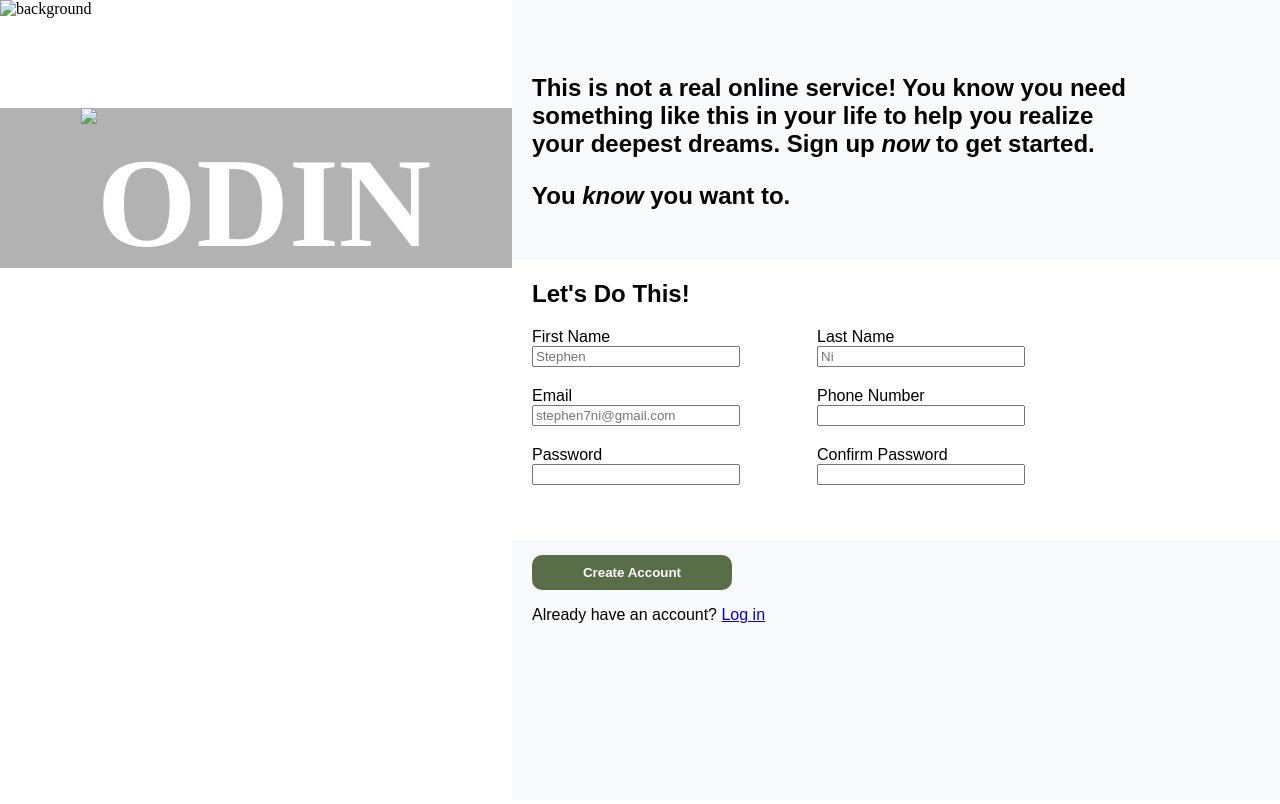
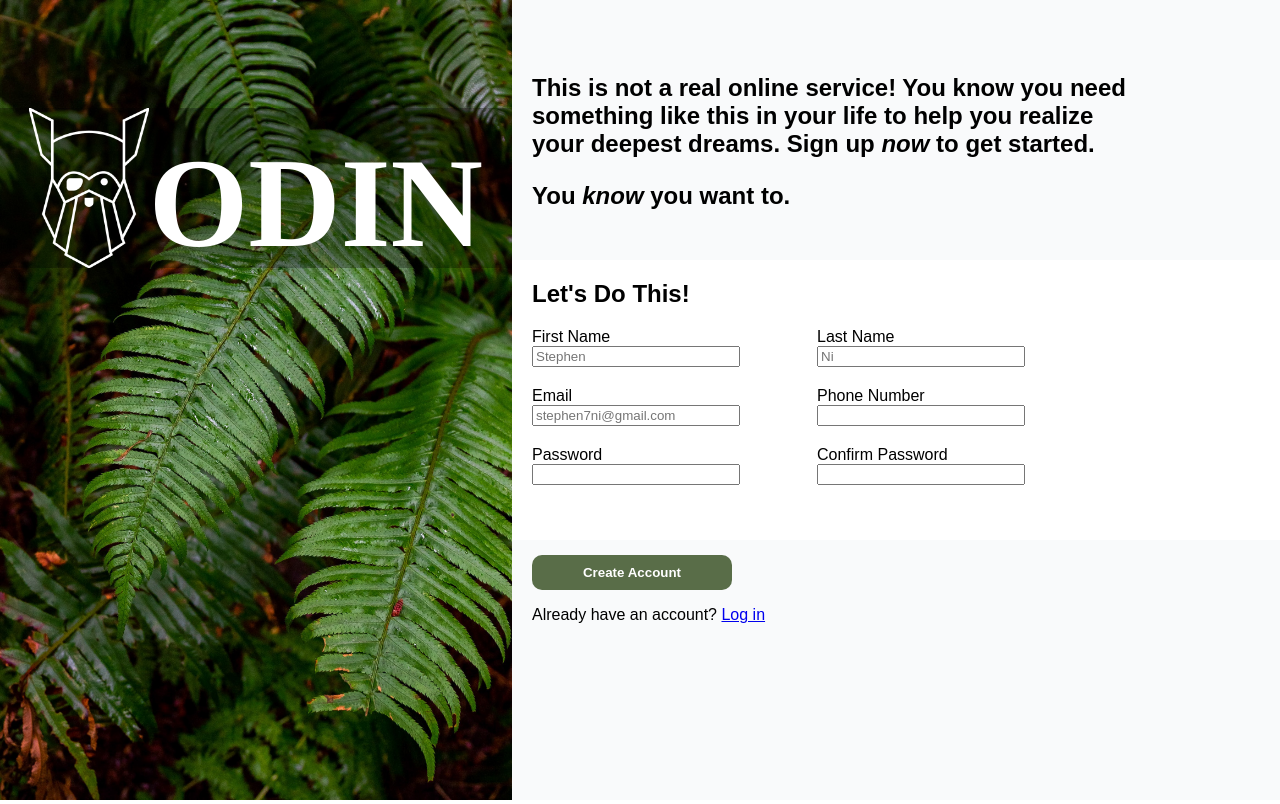
Before and after one commit to Stepty/Sign-up-Form, a plain HTML site: page index.html in a window 1280 px wide. Drawn offline with Linux system fonts and the light colour scheme; files whose address does not match are found by name.

Commit message:
Add assets folder

```diff
--- a/index.html
+++ b/index.html
@@ -6,13 +6,13 @@
     <meta name="viewport" content="width=device-width, initial-scale=1.0">
     <title>Sign Up Form</title>
     <link rel="stylesheet" href="style.css">
-    <link href="/Users/stephenni/Downloads/Norse-Bold.otf">
+    <link href="/Users/stephenni/repos/Sign-up-Form/assets/Norse-Bold.otf">
 </head>
 <body>
     <section id="background">
-        <img src="/Users/stephenni/Downloads/halie-west-25xggax4bSA-unsplash.jpg" alt="background" class="background-art">
+        <img src="/Users/stephenni/repos/Sign-up-Form/assets/halie-west-25xggax4bSA-unsplash.jpg" alt="background" class="background-art">
         <div class="logo">
-            <img src="/Users/stephenni/Downloads/odin-lined.png" class="logo-art"></img>
+            <img src="/Users/stephenni/repos/Sign-up-Form/assets/odin-lined.png" class="logo-art"></img>
             <h1>ODIN</h1>
         </div>
         </img>
```
Also changed, not shown: assets/Norse-Bold.otf (added), assets/halie-west-25xggax4bSA-unsplash.jpg (added), assets/odin-lined.png (added).
